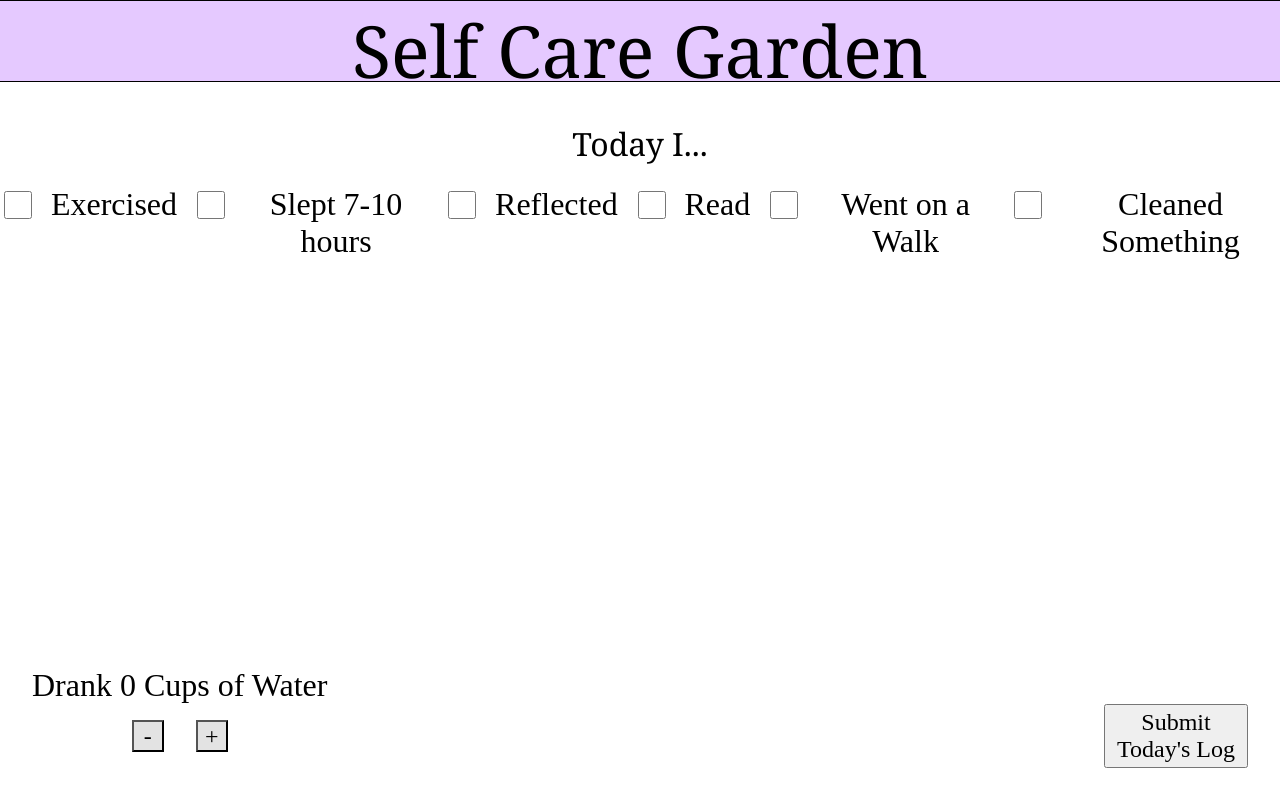
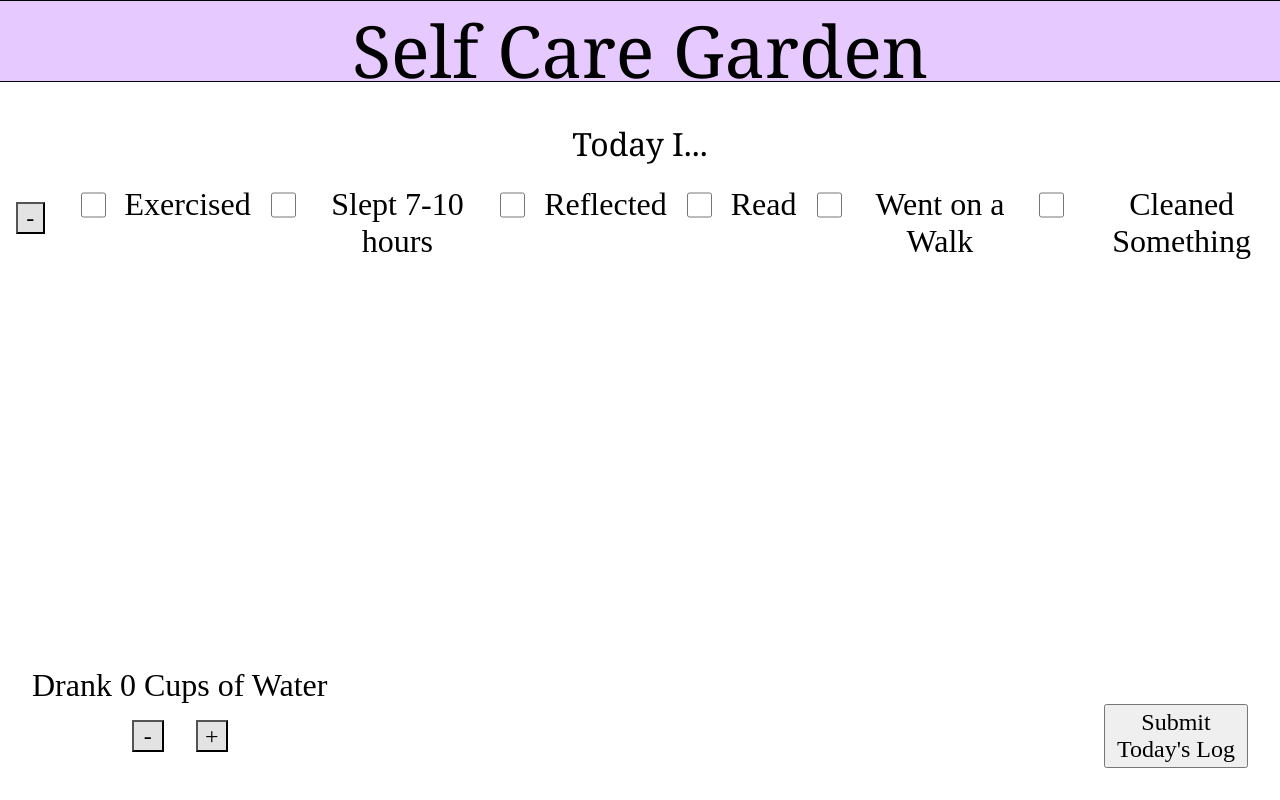
Before and after one commit to mjbharadw/HHBU, a React (Create React App) app: page / in a window 1280 px wide. Built offline with nearby package versions, Linux system fonts and the light colour scheme.

Commit message:
testing new branch

```diff
--- a/src/App.js
+++ b/src/App.js
@@ -31,6 +31,7 @@ function App() {
         Today I...
       </div>
       <div className = "checkbox_container">
+        <button type="button" className="plus_minus_button" onClick={minusClicked}> - </button>
         <input type="checkbox" text="Exercised" className="checkbox"></input>
           Exercised
         <input type="checkbox" text="Exercised" className="checkbox"></input>
```
Also changed, not shown: 1 other file (tests, documents, lock files or other folders).
